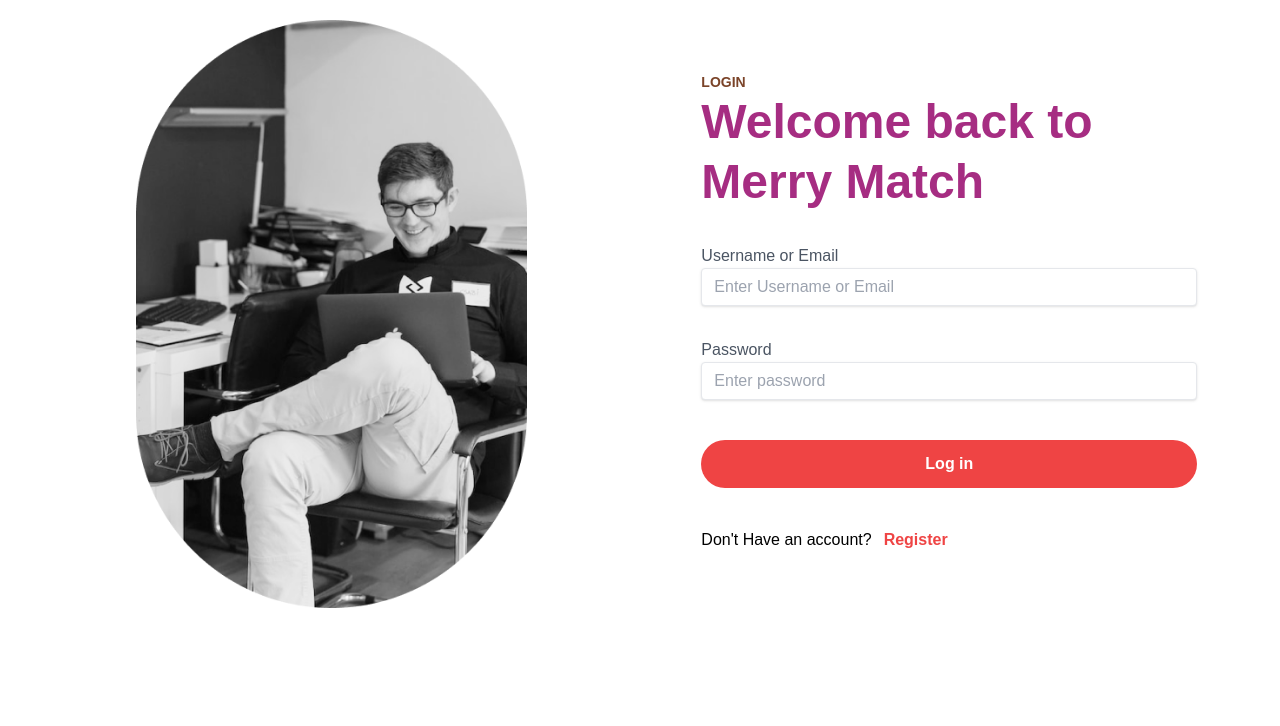
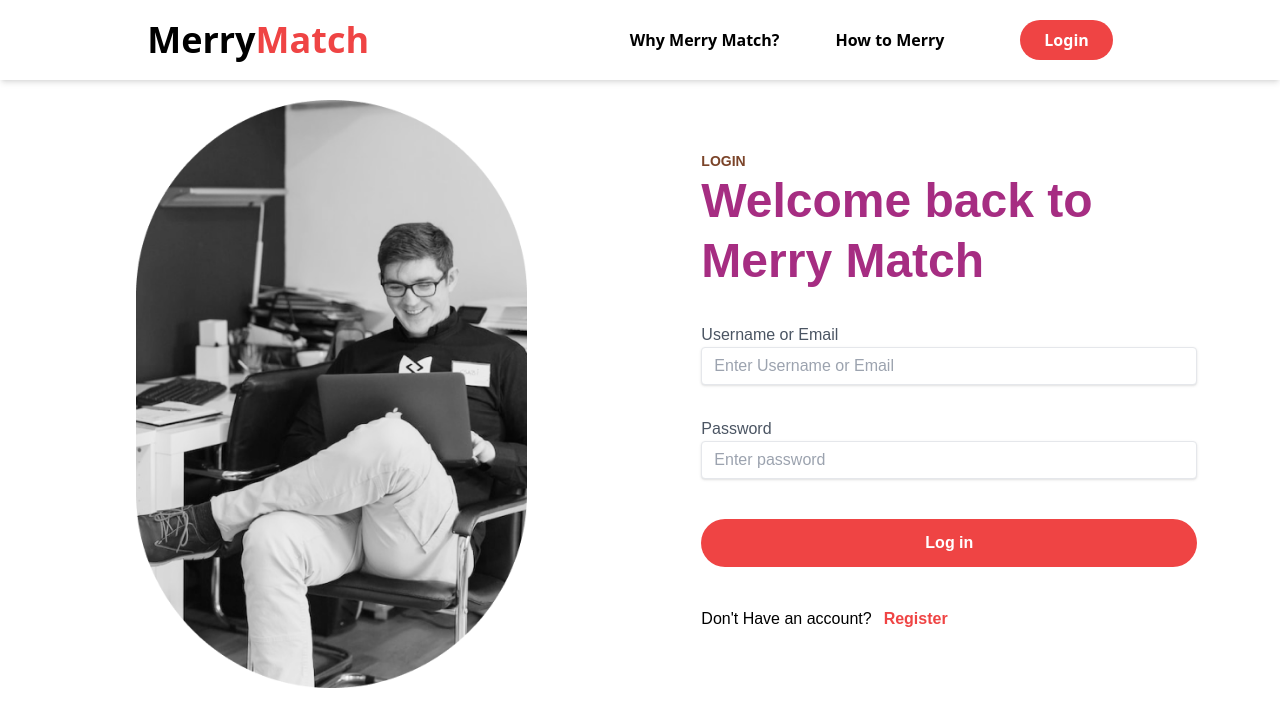
Before and after one commit to Wanchana3om/Merry-Match, a React (Vite) app in the folder client/: page /login in a window 1280 px wide. Shown: the top 726 px of the page. Built offline with nearby package versions, Linux system fonts and the light colour scheme.

Commit message:
feat: add hover login and register page

```diff
--- a/client/src/components/Navigationbar.jsx
+++ b/client/src/components/Navigationbar.jsx
@@ -1,11 +1,16 @@
-import { Link } from "react-router-dom";
+import { Link, useNavigate } from "react-router-dom";
+
 
 function Navigationbar() {
+  const navigate = useNavigate();
 
   const handleOnClick = (e, id) => {
     e.preventDefault();
     const element = document.getElementById(id);
+    if(element){
     element.scrollIntoView({ behavior: "smooth" });
+  }
+    navigate('/');
   };
 
   return (
--- a/client/src/components/RegisterForm3.jsx
+++ b/client/src/components/RegisterForm3.jsx
@@ -62,7 +62,7 @@ function RegisterForm3(props) {
           <>
             <div
               key={index}
-              className="w-[167px] h-[167px] bg-[#F1F2F6] rounded-2xl cursor-pointer relative z-0"
+              className="w-[167px] h-[167px] bg-[#F1F2F6] rounded-2xl cursor-pointer relative z-0 "
               onClick={() => handleImageClick(index)}
               onDrop={(event) => handleImageDrop(event, index)}
               onDragOver={(event) => handleDragOver(event)}
@@ -76,7 +76,7 @@ function RegisterForm3(props) {
               }}
             >
               {image === null && (
-                <div className="flex flex-col text-center justify-center items-center h-full">
+                <div className="flex flex-col text-center justify-center items-center h-full transform hover:scale-[1.2] active:scale-[0.8]">
                   <div>
                     <h1 className="text-[#7D2262] text-[30px]">+</h1>
                     <p className="text-[#7D2262] ">Upload photo</p>
--- a/client/src/hook/useData.js
+++ b/client/src/hook/useData.js
@@ -1,5 +1,5 @@
 import { useState } from "react";
-import axios from "axios";
+// import axios from "axios";
 import { useNavigate } from "react-router-dom";
 
 const useData = () => {
--- a/client/src/pages/Loginpage.jsx
+++ b/client/src/pages/Loginpage.jsx
@@ -1,8 +1,10 @@
 import { Link } from "react-router-dom";
+import Navigationbar from "../components/Navigationbar";
 
 function Loginpage() {
   return (
     <>
+    <Navigationbar />
       <div className="w-11/12 flex flex-row justify-between items-center h-auto py-5 bg-white mx-6 font-Poppins">
         <img
           src="/login/handsomedev.png"
@@ -42,7 +44,7 @@ function Loginpage() {
               <span className="text-base font-normal">
                 Don't Have an account?
               </span>
-              <Link to="/register"><button className="text-base font-bold text-red-500 mx-3">
+              <Link to="/register"><button className="text-base font-bold text-red-500 mx-3 border-b-2 border-transparent hover:border-[#A62D82] hover:text-[#A62D82] mx-3">
                 Register
               </button></Link>
             </div>
```
